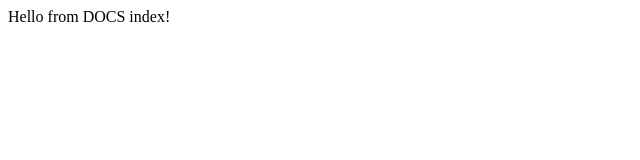
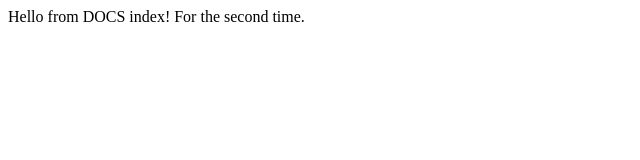
Before and after one commit to asantaballa/CsvInsertGen, a plain HTML site: page docs/index.html in a window 1280 px wide. Shown: the whole page, without its empty margins (0-640 px from the left). Drawn offline with Linux system fonts and the light colour scheme.

Commit message:
try fic docs 3

```diff
--- a/docs/index.html
+++ b/docs/index.html
@@ -1,5 +1,5 @@
 <html>
 <body>
-Hello from DOCS index!
+Hello from DOCS index! For the second time.
 </body>
 </html>
```
